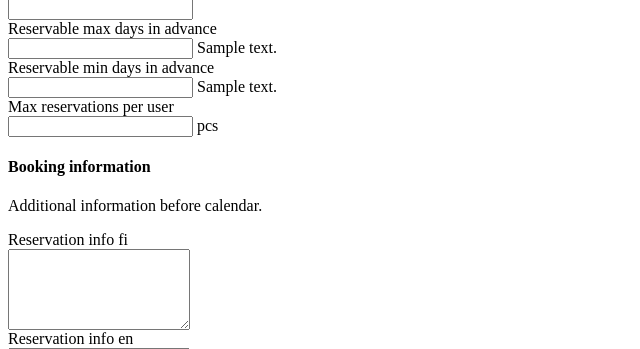
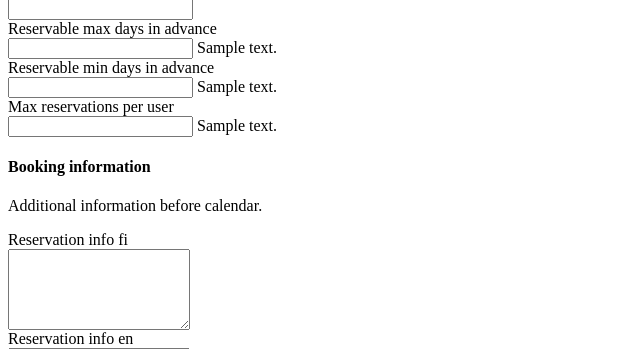
Before and after one commit to City-of-Helsinki/respa, a Django app: template respa_admin/templates/respa_admin/resources/form/_booking.html in a window 1280 px wide. Shown: the part 209-558 px from the top of the page, without its empty margins (0-640 px from the left). Run offline with Django 3.2, Linux system fonts and the light colour scheme; the template is opened without the code that fills it: most values are stand-ins (such as "Sample title", 1, 10 or a date in 2020); form fields are guessed from the names that the template uses; some libraries are stand-ins or nearby versions.

Commit message:
Remove prefix from field

```diff
--- a/respa_admin/templates/respa_admin/resources/form/_booking.html
+++ b/respa_admin/templates/respa_admin/resources/form/_booking.html
@@ -18,7 +18,7 @@
         {% include "respa_admin/forms/_input.html" with field=form.reservable_min_days_in_advance %}
     </div>
     <div class="input-row">
-        {% include "respa_admin/forms/_input.html" with field=form.max_reservations_per_user prefix_text="pcs" %}
+        {% include "respa_admin/forms/_input.html" with field=form.max_reservations_per_user %}
     </div>
     <div class="form-group booking-info">
         <div class="textarea-wrapper">
```
